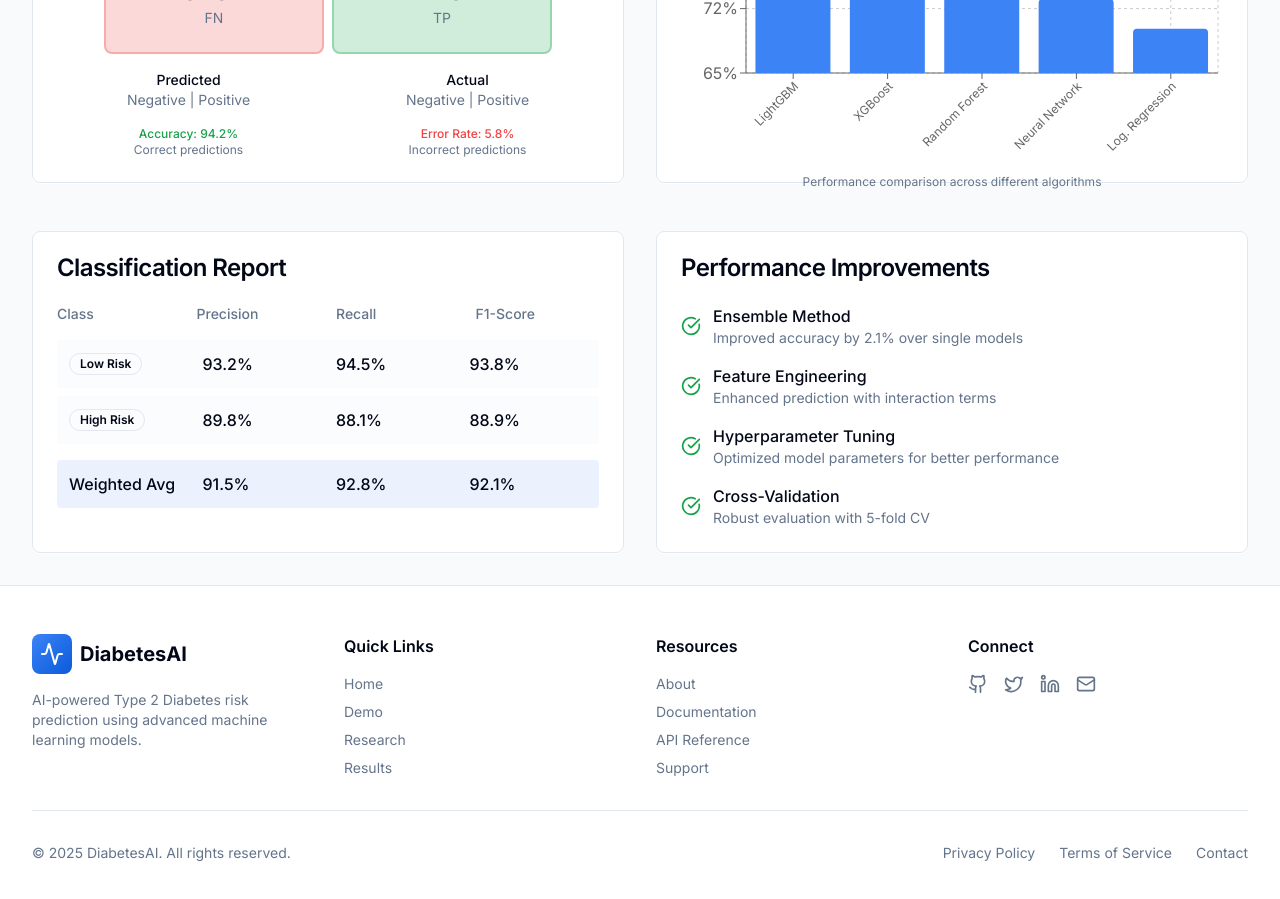
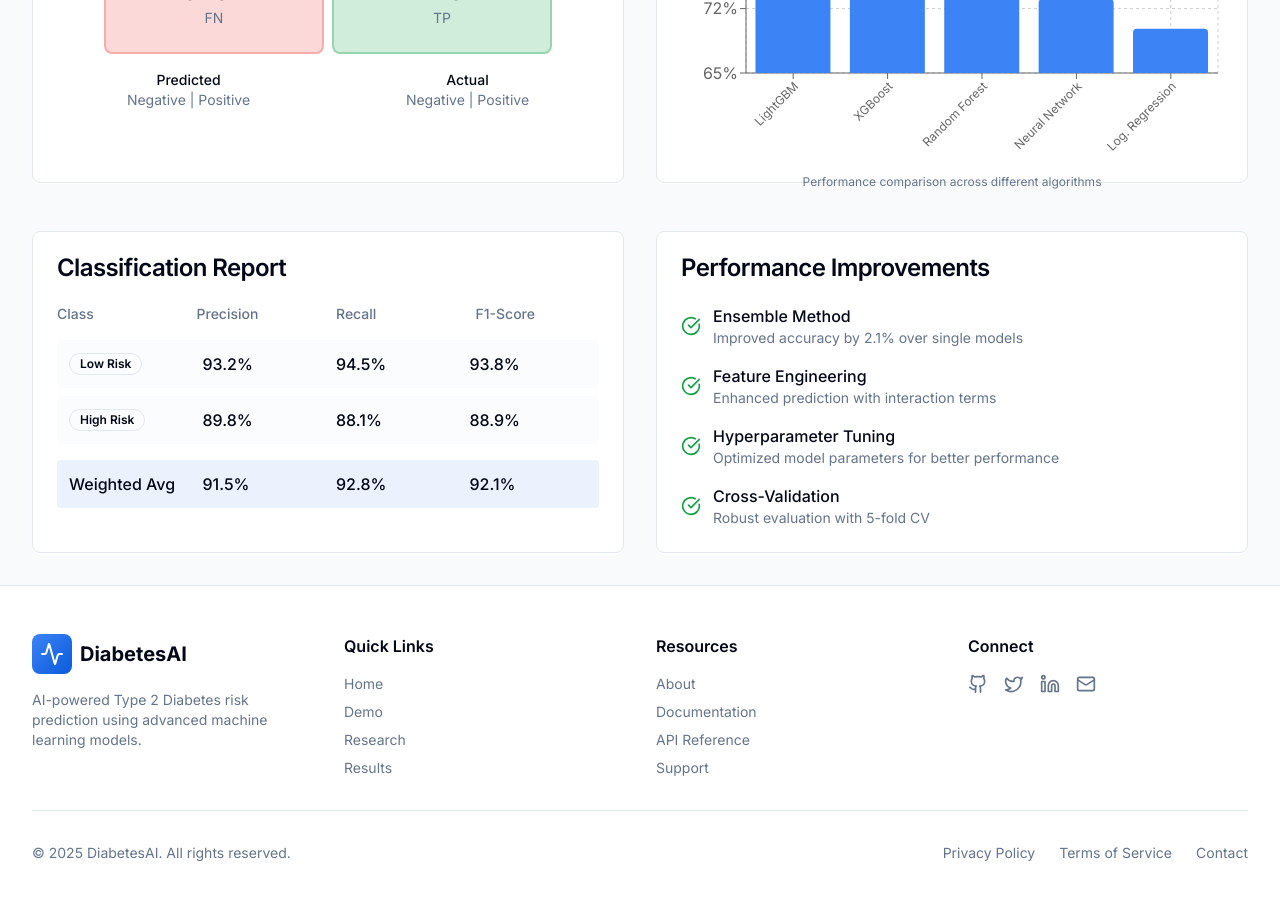
Before and after one commit to Venkat-Kolasani/type2diabetes-ai, a React (Vite) app: page /results in a window 1280 px wide. Shown: the part 1120-2019 px from the top of the page. Built offline with nearby package versions, Linux system fonts and the light colour scheme.

Commit message:
Remove accuracy and error rate display from ConfusionMatrix component

```diff
--- a/src/components/charts/ConfusionMatrix.tsx
+++ b/src/components/charts/ConfusionMatrix.tsx
@@ -52,16 +52,7 @@ export function ConfusionMatrix() {
         </div>
       </div>
 
-      <div className="grid grid-cols-2 gap-4 text-center text-xs">
-        <div>
-          <div className="font-medium text-success">Accuracy: 94.2%</div>
-          <div className="text-muted-foreground">Correct predictions</div>
-        </div>
-        <div>
-          <div className="font-medium text-danger">Error Rate: 5.8%</div>
-          <div className="text-muted-foreground">Incorrect predictions</div>
-        </div>
-      </div>
+
     </div>
   );
 }
```
